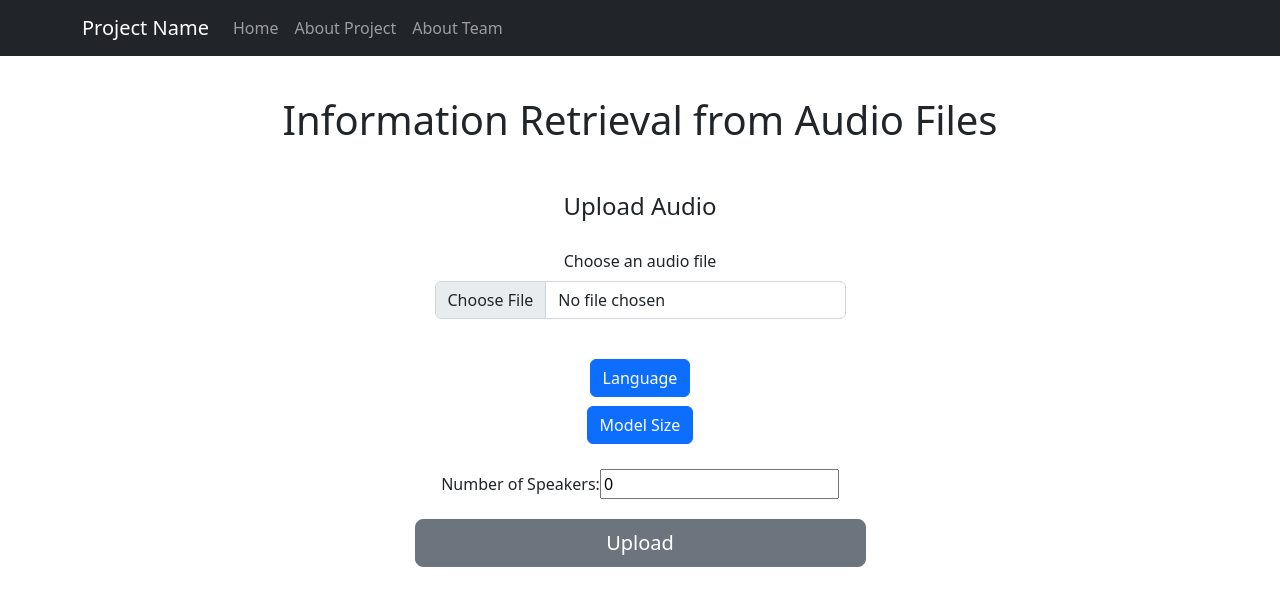
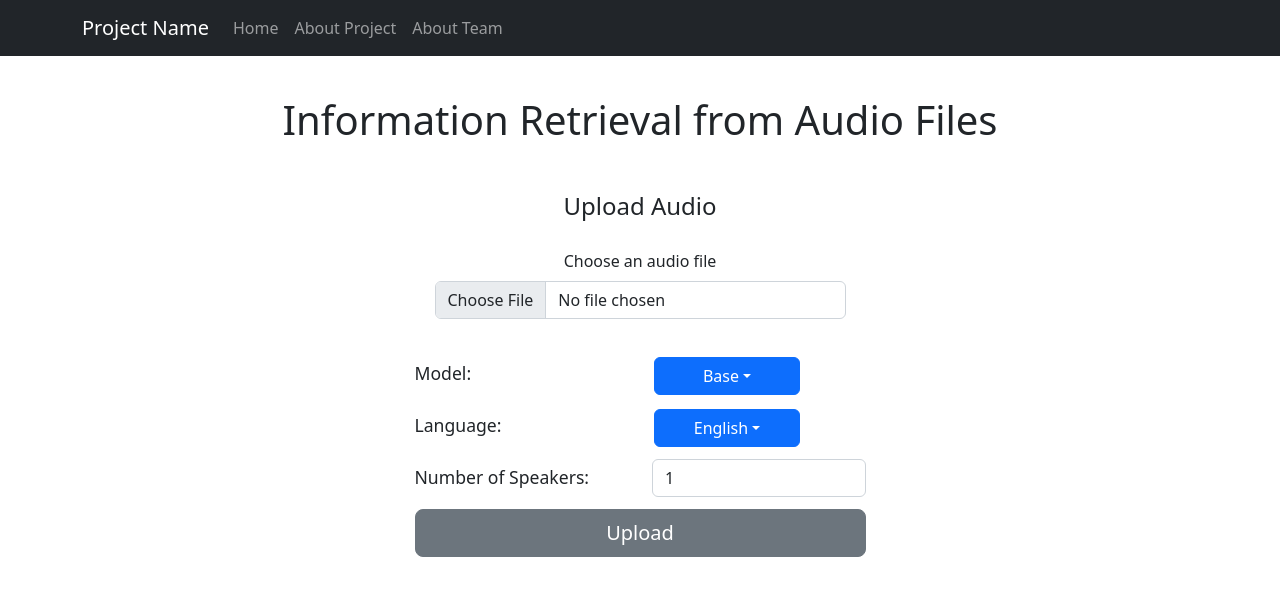
Before and after one commit to jogithschan/SpeakSieve, a React (Create React App) app in the folder frontend/: page / in a window 1280 px wide. Shown: the top 606 px of the page. Built offline with nearby package versions, Linux system fonts and the light colour scheme.

Commit message:
fixed dorpdowns

```diff
--- a/frontend/src/components/Home.jsx
+++ b/frontend/src/components/Home.jsx
@@ -5,6 +5,8 @@
 import { Container, Row, Col, Form, Collapse, Alert, Spinner } from 'react-bootstrap';
 import Button from 'react-bootstrap/Button';
 import './Home.css';
+import { Dropdown } from 'react-bootstrap';
+
 
 const Home = () => {
 
@@ -12,14 +14,25 @@
     const [fileUploaded, setFileUploaded] = useState(false)
     const [transcriptionResult, setTranscriptionResult] = useState(null)
     const [processing, setProcessing] = useState(false)
-    const [open1, setOpen1] = React.useState(false);
-    const [open2, setOpen2] = React.useState(false);
-    const [buttonText, setButtonText] = useState(Language1);
-    const [num_spe, set_num_spe] = useState(0);
 
-    var Language1 = 'Language';
-    var Size1 = '';
-    var Number_Speakers = 0;
+    const [selectedModel, setSelectedModel] = useState('base')
+    const [selectLanguage, setSelectLanguage] = useState('english')
+    const [numberSpeakers, setNumberSpeakers] = useState(1)
+
+
+
+    const handleModelSelect = (model) => {
+        setSelectedModel(model);
+      };
+
+    const handleLanguageSelect = (language) => {
+        setSelectLanguage(language);
+      };
+
+    const handleNumberSpeakersChange = (event) => {
+        setNumberSpeakers(parseInt(event.target.value));
+    };
+
 
     const updateSelectedFile = (e) => {
         setSelectedFile(e.target.files[0])
@@ -54,69 +67,6 @@
         setProcessing(false)
     }
 
-    const handleOpen1 = () => {
-        setOpen1(!open1);
-        setButtonText(Language1);
-
-    };
-
-    const  handleOpen2 = () => {
-        setOpen2(!open2);
-    }
-
-    const LanguageEnglish = () => {
-        // do something
-        Language1 = 'English';
-        // setButtonText('English');
-        setOpen1(false);
-    };
-
-    const LanguageAny = () => {
-        // do something
-        Language1 = 'Any';
-        setOpen1(false);
-    };
-
-    const SizeTiny = () => {
-        // do something
-        Size1 = 'Tiny';
-        setOpen2(false);
-    };
-
-    const SizeBase = () => {
-        // do something
-        Size1 = 'Base';
-        setOpen2(false);
-    };
-
-    const SizeSmall = () => {
-        // do something
-        Size1 = 'Small';
-        setOpen2(false);
-    };
-
-    const SizeMedium = () => {
-        // do something
-        Size1 = 'Medium';
-        setOpen2(false);
-    };
-
-    const SizeLarge = () => {
-        // do something
-        Size1 = 'Large';
-        setOpen2(false);
-    };
-
-    // const Num_Speakers = () =>{
-    //     Number_Speakers = num_spe;
-    //     // console.log(Number_Speakers);
-    // }
-
-    const Num_Speakers = (e) => {
-        set_num_spe(e.target.value)
-        Number_Speakers = e.target.value;
-    }
-
 
     return (
         <div>
@@ -136,54 +86,50 @@
                                     </Form.Group>
                                 </Form>
 
-                                <div className="d-grid gap-2">
-                                    <div className="dropdown">
-                                        <Button onClick={handleOpen1}>Language</Button>
-                                        {open1 ?(
-                                            <ul className="menu">
-                                            <li className="menu-item">
-                                                <Button onClick={LanguageEnglish}>English</Button>
-                                            </li>
-                                            <li className="menu-item">
-                                                <Button onClick={LanguageAny}>Any</Button>
-                                            </li>
-                                            </ul>
-                                            // setButtonText('clicked');
-                                        ) : null}
-                                    </div>
-                                </div>
+                                <Row>
+                                <Col style={{textAlign: 'left'}}>
+                                    <Form.Label style={{ marginRight: '10px', fontSize: '1.1em', marginTop: '5px'}}>Model:</Form.Label>
+                                </Col>
+                                <Col>
+                                    <Dropdown style={{width: '150px'}}>
+                                            <Dropdown.Toggle variant="primary" id="model-dropdown" style={{width: '100%'}}>
+                                                {selectedModel.charAt(0).toUpperCase() + selectedModel.slice(1)}
+                                            </Dropdown.Toggle>
+                                            <Dropdown.Menu>
+                                                <Dropdown.Item onClick={() => handleModelSelect('tiny')}>Tiny</Dropdown.Item>
+                                                <Dropdown.Item onClick={() => handleModelSelect('base')}>Base</Dropdown.Item>
+                                                <Dropdown.Item onClick={() => handleModelSelect('small')}>Small</Dropdown.Item>
+                                                <Dropdown.Item onClick={() => handleModelSelect('medium')}>Medium</Dropdown.Item>
+                                                <Dropdown.Item onClick={() => handleModelSelect('large')}>Large</Dropdown.Item>
+                                            </Dropdown.Menu>
+                                    </Dropdown>
+                                </Col>
+                                </Row>
+                                <Row style={{ paddingTop: '10px' }}>
+                                <Col style={{textAlign: 'left'}}>
+                                    <Form.Label style={{ marginRight: '10px', fontSize: '1.1em', marginTop: '5px' }}>Language:</Form.Label>
+                                </Col>
+                                <Col>
+                                    <Dropdown style={{width: '150px'}}>
+                                            <Dropdown.Toggle variant="primary" id="language-dropdown" style={{width: '100%'}}>
+                                                {selectLanguage.charAt(0).toUpperCase() + selectLanguage.slice(1)}
+                                            </Dropdown.Toggle>
+                                            <Dropdown.Menu>
+                                                <Dropdown.Item onClick={() => handleLanguageSelect('english')}>English</Dropdown.Item>
+                                                <Dropdown.Item onClick={() => handleLanguageSelect('any')}>Any</Dropdown.Item>
+                                            </Dropdown.Menu>
+                                    </Dropdown>
+                                </Col>
+                                </Row>
+                                <Row style={{ paddingTop: '10px', paddingBottom:'10px' }}>
+                                <Col style={{textAlign: 'left'}}>
+                                    <Form.Label style={{ marginRight: '10px', fontSize: '1.1em', marginTop: '5px' }}>Number of Speakers:</Form.Label>
+                                </Col>
+                                <Col>
+                                    <Form.Control type="number" defaultValue={numberSpeakers} onChange={handleNumberSpeakersChange} />
+                                </Col>
+                                </Row>
 
-                                <div className="d-grid gap-2">
-                                    <div className="dropdown">
-                                        <Button onClick={handleOpen2}>Model Size</Button>
-                                        {open2 ? (
-                                            <ul className="menu">
-                                            <li className="menu-item">
-                                                <Button onClick={SizeTiny}>Tiny</Button>
-                                            </li>
-                                            <li className="menu-item">
-                                                <Button onClick={SizeBase}>Base</Button>
-                                            </li>
-                                            <li className="menu-item">
-                                                <Button onClick={SizeSmall}>Small</Button>
-                                            </li>
-                                            <li className="menu-item">
-                                                <Button onClick={SizeMedium}>Medium</Button>
-                                            </li>
-                                            <li className="menu-item">
-                                                <Button onClick={SizeLarge}>Large</Button>
-                                            </li>
-                                            </ul>
-                                        ) : null}
-                                    </div>
-                                </div>
-                                <div style={{ padding: 20}}>
-                                    <form>
-                                        <label>Number of Speakers:
-                                            <input type="number" value={num_spe} onChange={Num_Speakers} />
-                                        </label>
-                                    </form>
-                                </div>
 
                                 <div className="d-grid gap-2">
                                     <Button variant="secondary" size="lg" onClick={ updateFileUploaded }>
```
